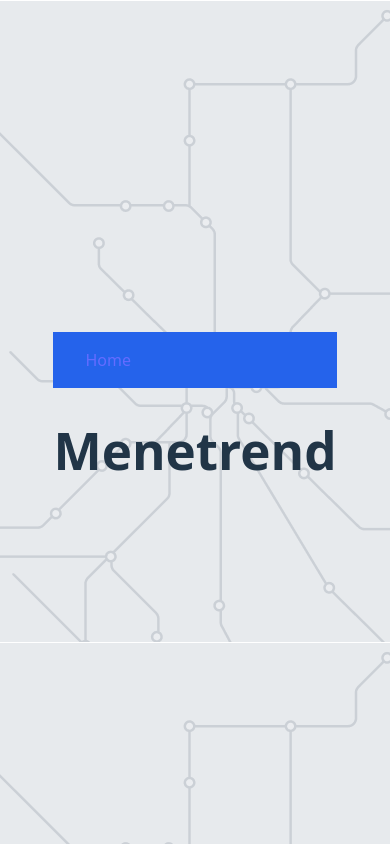
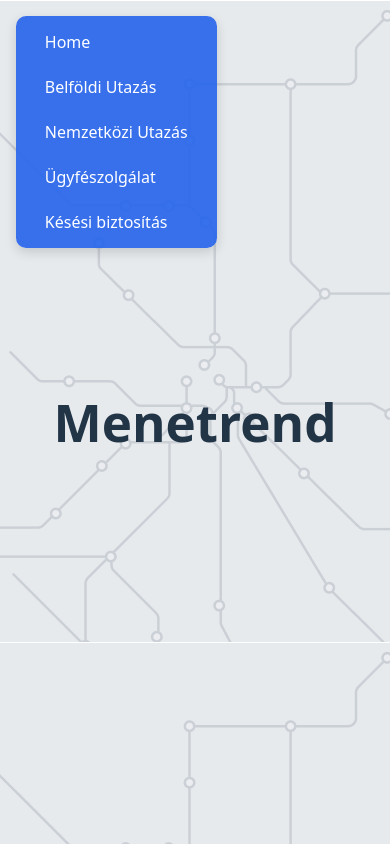
Before and after one commit to csiszi7/menetrend, a React (Vite) app in the folder frontend/: page / in a window 390 px wide. Built offline with nearby package versions, Linux system fonts and the light colour scheme.

Commit message:
navbar viszonnylag keszen

```diff
--- a/frontend/src/components/navbar.css
+++ b/frontend/src/components/navbar.css
@@ -1,36 +1,41 @@
 .navbar-kontener {
+  position: fixed;       /* rögzített pozíció */
+  top: 1rem;             /* távolság a tetejétől */
+  left: 1rem;            /* bal szélhez igazítva */
   display: flex;
-  justify-content: space-between;
-  align-items: center;
-  padding: 1rem 2rem;
-  background: #2563eb;
-  color: white;
+  flex-wrap: wrap;       /* törés, ha szűk a képernyő */
+  gap: 0.5rem;           /* kis távolság a linkek között */
+  background-color: rgba(37, 99, 235, 0.9); /* kék, kis áttetszőség */
+  padding: 0.5rem 1rem;
+  border-radius: 10px;
+  z-index: 1000;         /* minden fölött legyen */
+  box-shadow: 0 4px 12px rgba(0,0,0,0.15);
 }
 
-.logo {
-  font-size: 1.3rem;
-  font-weight: bold;
+.navbar-kontener a {
+  color: white;
+  text-decoration: none;
+  font-weight: 500;
+  padding: 0.4rem 0.8rem;
+  border-radius: 6px;
+  transition: background 0.2s, color 0.2s;
 }
 
-.nav-links {
-  list-style: none;
-  display: flex;
-  gap: 1.5rem;
+.navbar-kontener a:hover {
+  background-color: #1d4ed8;
+  color: #dbeafe;
+  cursor: pointer;
 }
 
-.nav-links li a {
-  text-decoration: none;
-  color: white;
-  font-weight: 500;
-  transition: color 0.2s ease;
-}
+/* Mobil nézet */
+@media (max-width: 600px) {
+  .navbar-kontener {
+    flex-direction: column; /* linkek függőlegesen */
+    align-items: flex-start; /* balra igazítva */
+  }
 
-.nav-links li a:hover {
-  color: #dbeafe;
-}
-
-@media (max-width: 600px) {
-  .nav-links {
-    display: none;
+  .navbar-kontener a {
+    width: 100%;
+    text-align: left; /* balra igazítva a szöveg */
   }
 }
--- a/frontend/src/components/navbar.jsx
+++ b/frontend/src/components/navbar.jsx
@@ -6,6 +6,10 @@ const Navbar = () => {
   return (
     <div className="navbar-kontener">
               <Link to='/'>Home</Link>
+              <Link to='/'>Belföldi Utazás</Link>
+              <Link to='/'>Nemzetközi Utazás</Link>
+              <Link to='/'>Ügyfészolgálat</Link>
+              <Link to='/'>Késési biztosítás</Link>
     </div>
   );
 };
```
